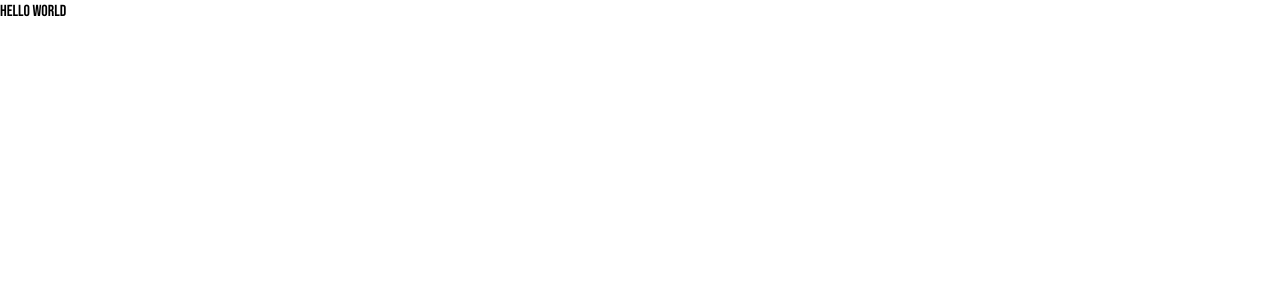
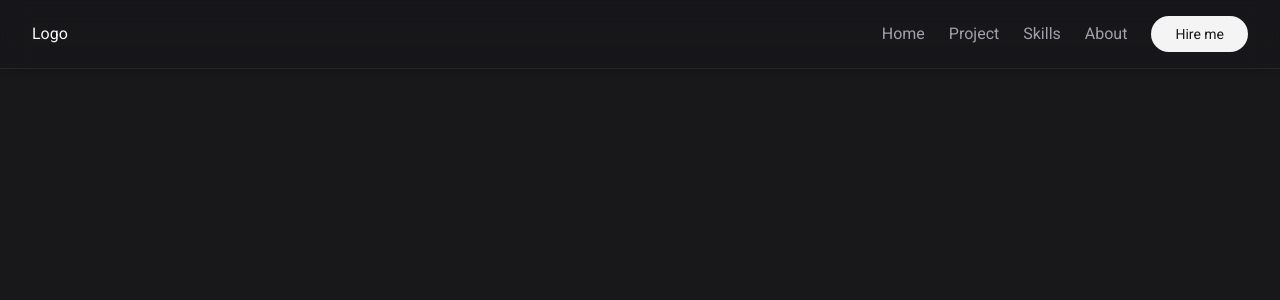
Before and after one commit to fomes/next-portfolio, a Next.js app: page / in a window 1280 px wide. Shown: the top 300 px of the page. Built offline with nearby package versions, Linux system fonts and the light colour scheme.

Commit message:
Create Navigation Header

```diff
--- a/package.json
+++ b/package.json
@@ -13,6 +13,7 @@
     "next": "14.0.1",
     "react": "^18",
     "react-dom": "^18",
+    "react-icons": "^4.11.0",
     "tailwind-merge": "^2.0.0"
   },
   "devDependencies": {
--- a/src/app/layout.tsx
+++ b/src/app/layout.tsx
@@ -2,6 +2,7 @@
 import { Roboto, Bebas_Neue } from "next/font/google";
 import "./globals.css";
 import { cn } from "@/utils/helper";
+import { Navigation } from "@/components/Navigation";
 
 const roboto = Roboto({
   subsets: ["latin"],
@@ -27,7 +28,16 @@
 }) {
   return (
     <html lang="en">
-      <body className={cn(roboto.className, bebas.variable)}>{children}</body>
+      <body
+        className={cn(
+          roboto.className,
+          bebas.variable,
+          "bg-zinc-900 text-zinc-50"
+        )}
+      >
+        <Navigation />
+        {children}
+      </body>
     </html>
   );
 }
--- a/src/app/page.tsx
+++ b/src/app/page.tsx
@@ -1,3 +1,3 @@
 export default function Home() {
-  return <div className="font-title">Hello World</div>;
+  return <div className="font-title"></div>;
 }
--- /dev/null
+++ b/src/components/CustomLink/index.tsx
@@ -0,0 +1,37 @@
+import { cn } from "@/utils/helper";
+import Link, { LinkProps } from "next/link";
+import { ReactNode } from "react";
+
+interface CustomLinkProps extends LinkProps {
+  children?: ReactNode;
+  className?: string;
+  linkType?: "primary" | "secondary" | "link" | "none";
+}
+
+const styled = {
+  baseStyled: "px-6 py-2 rounded-full inline-block text-sm cursor-pointer",
+  primary: "bg-zinc-100 text-zinc-900",
+  secondary: "border border-zinc-700 hover:bg-zinc-700",
+  link: "text-zinc-400 hover:text-zinc-50 hover:underline",
+  none: "px-0",
+};
+
+export function CustomLink({
+  children,
+  linkType = "primary",
+  className,
+  ...props
+}: CustomLinkProps) {
+  return (
+    <Link
+      {...props}
+      className={cn(
+        linkType !== "link" && styled.baseStyled,
+        styled[linkType],
+        className
+      )}
+    >
+      {children}
+    </Link>
+  );
+}
--- /dev/null
+++ b/src/components/Navigation/index.tsx
@@ -0,0 +1,62 @@
+"use client";
+
+import { navMenuList } from "@/data/navigationData";
+import { CustomLink } from "../CustomLink";
+import { FiMenu } from "react-icons/fi";
+import { AiOutlineClose } from "react-icons/ai";
+import { cn } from "@/utils/helper";
+import { useEffect, useState } from "react";
+
+export function Navigation() {
+  const [isNavOpen, setIsNavOpen] = useState<boolean>(false);
+
+  useEffect(() => {
+    const overflowvalue = isNavOpen ? "hidden" : "auto";
+    document.body.style.overflow = overflowvalue;
+  }, [isNavOpen]);
+
+  return (
+    <nav className="py-4 border-b border-zinc-800 shadow-md top-0 z-10 bg-zinc-900/20 backdrop-blur-md">
+      <div className="container max-w-7xl mx-auto px-4 md:px-8 flex justify-between items-center">
+        <p>Logo</p>
+        <div
+          className="md:hidden cursor-pointer"
+          onClick={() => setIsNavOpen((prevState) => !prevState)}
+        >
+          {isNavOpen ? (
+            <AiOutlineClose className="text-2xl" />
+          ) : (
+            <FiMenu className="text-2xl" />
+          )}
+        </div>
+        <div
+          className={cn(
+            "max-md:fixed max-md:top-[58px] max-md:py-10 max-md:left-0 max-md:w-full max-md:min-h-screen max-md:bg-zinc-900/90 max-md:backdrop-blur-lg",
+            !isNavOpen && "max-md:hidden"
+          )}
+        >
+          <ul className="flex items-center gap-6 flex-col md:flex-row">
+            {navMenuList.map(({ title, href }, index) => {
+              const isLastElement = index === navMenuList.length - 1;
+              return (
+                <li key={href}>
+                  <CustomLink
+                    href={href}
+                    onClick={() => {
+                      if (isNavOpen) {
+                        setIsNavOpen(false);
+                      }
+                    }}
+                    linkType={isLastElement ? "primary" : "link"}
+                  >
+                    {title}
+                  </CustomLink>
+                </li>
+              );
+            })}
+          </ul>
+        </div>
+      </div>
+    </nav>
+  );
+}
--- /dev/null
+++ b/src/data/navigationData.ts
@@ -0,0 +1,26 @@
+export const navMenuList = [
+  {
+    title: "Home",
+    href: "#home",
+  },
+
+  {
+    title: "Project",
+    href: "#project",
+  },
+
+  {
+    title: "Skills",
+    href: "#skills",
+  },
+
+  {
+    title: "About",
+    href: "#about",
+  },
+
+  {
+    title: "Hire me",
+    href: "mailto:fgomesdeluna@gmail.com",
+  },
+];
```
Also changed, not shown: 1 other file (tests, documents, lock files or other folders).
